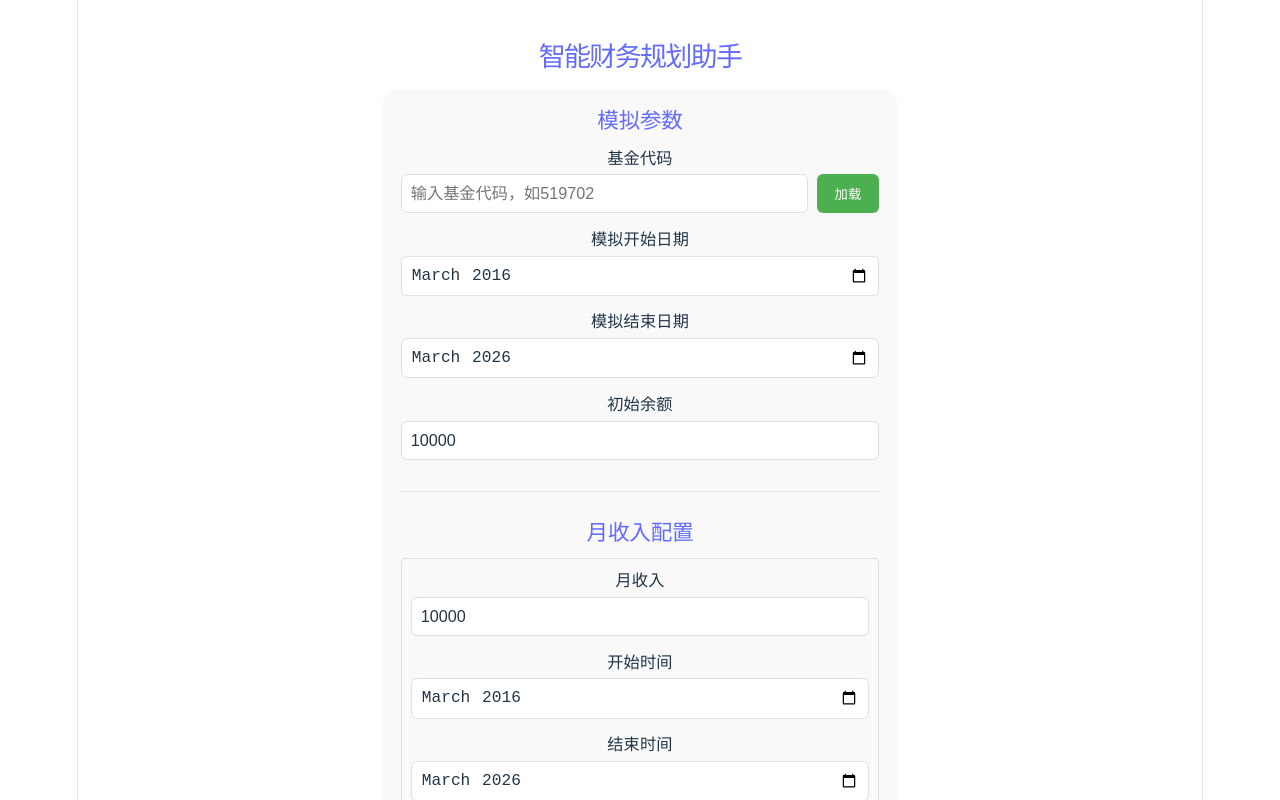
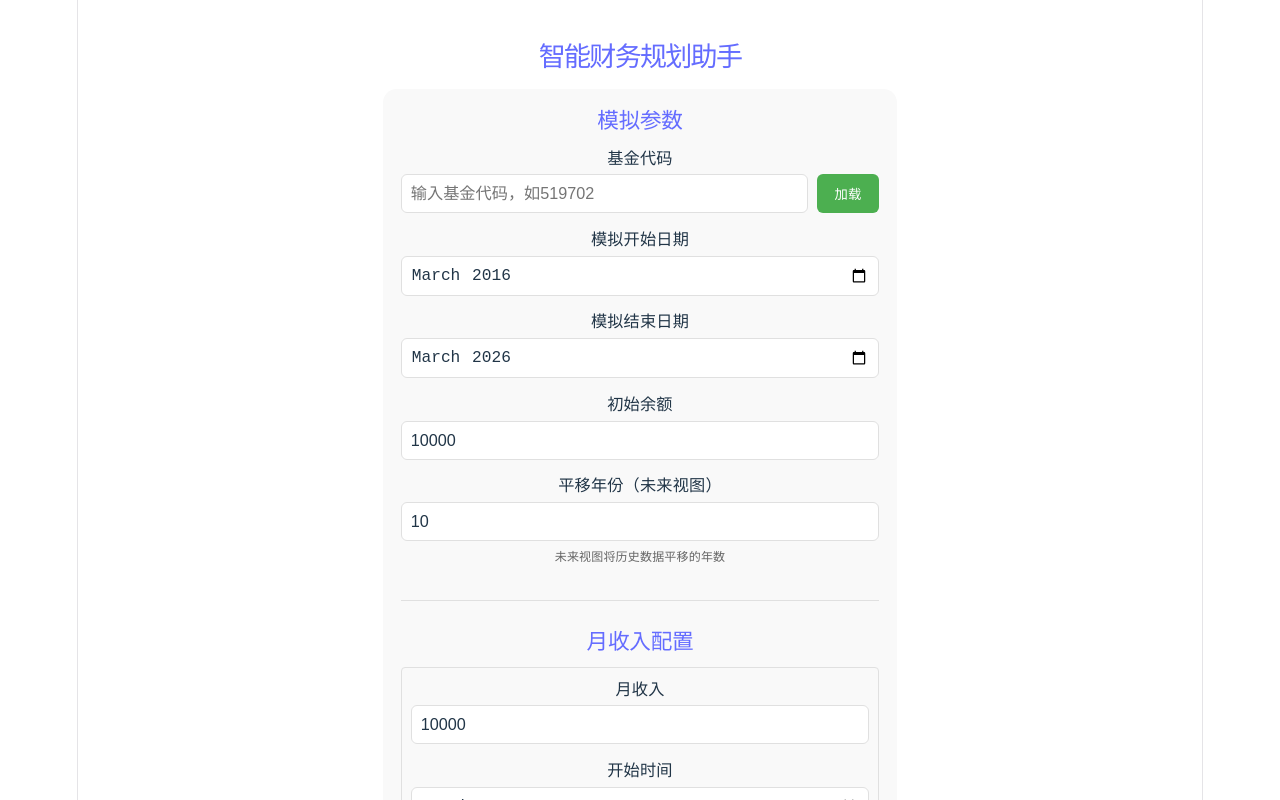
Before and after one commit to qijian-deep/smart-financial-steward, a React (Vite) app: page / in a window 1280 px wide. Shown: the top 800 px of the page. Built offline with nearby package versions, Linux system fonts and the light colour scheme.

Commit message:
feat(输入组件): 添加未来视图的年份平移功能
在输入组件中增加平移年份的配置项，允许用户设置未来视图将历史数据平移的年数

```diff
--- a/src/App.tsx
+++ b/src/App.tsx
@@ -323,6 +323,9 @@ function App() {
           mockStartDate={renderData.mockStartDate}
           mockEndDate={renderData.mockEndDate}
           setMockDateRange={setMockDateRange}
+          // Future view
+          shiftYears={simulationParams.shiftYears}
+          setShiftYears={(value) => setSimulationParams(prev => ({ ...prev, shiftYears: value }))}
           // Calculation
           onCalculate={triggerCalculation}
         />
--- a/src/components/InputSection.tsx
+++ b/src/components/InputSection.tsx
@@ -40,6 +40,9 @@ interface InputSectionProps {
   mockStartDate: string
   mockEndDate: string
   setMockDateRange: (startDate: string, endDate: string) => void
+  // Future view
+  shiftYears: number
+  setShiftYears: (value: number) => void
   // Calculation
   onCalculate: () => void
 }
@@ -55,6 +58,8 @@ export function InputSection({
   depositAllocations, setDepositAllocations,
   initialBalance, setInitialBalance,
   mockStartDate, mockEndDate, setMockDateRange,
+  // Future view
+  shiftYears, setShiftYears,
   // Calculation
   onCalculate
 }: InputSectionProps) {
@@ -270,6 +275,20 @@ export function InputSection({
               }
             }}
           />
+        </div>
+
+        {/* 平移年份 */}
+        <div className="form-group">
+          <label>平移年份（未来视图）</label>
+          <input
+            type="number"
+            value={shiftYears}
+            onChange={(e) => setShiftYears(Number(e.target.value))}
+            min={1}
+            max={50}
+            step={1}
+          />
+          <small style={{ color: '#666', fontSize: '12px' }}>未来视图将历史数据平移的年数</small>
         </div>
       </div>
 
```
